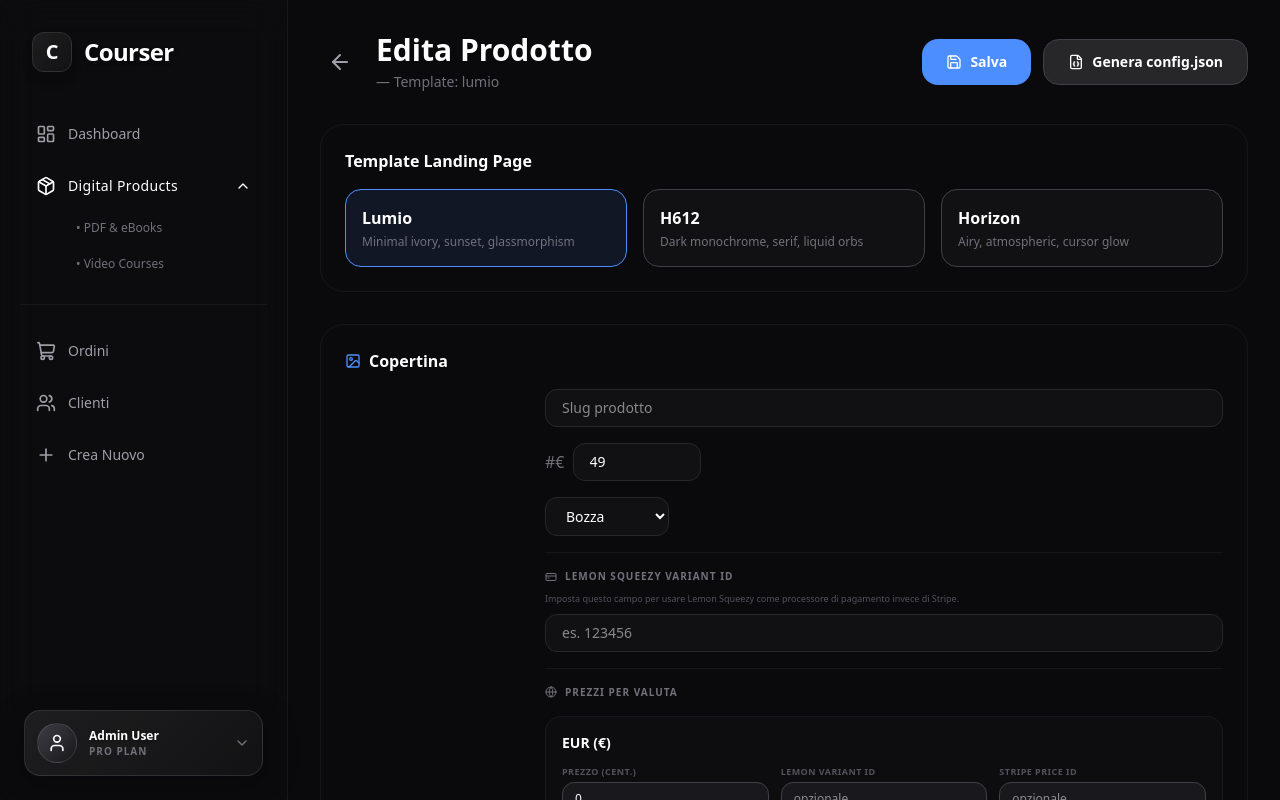
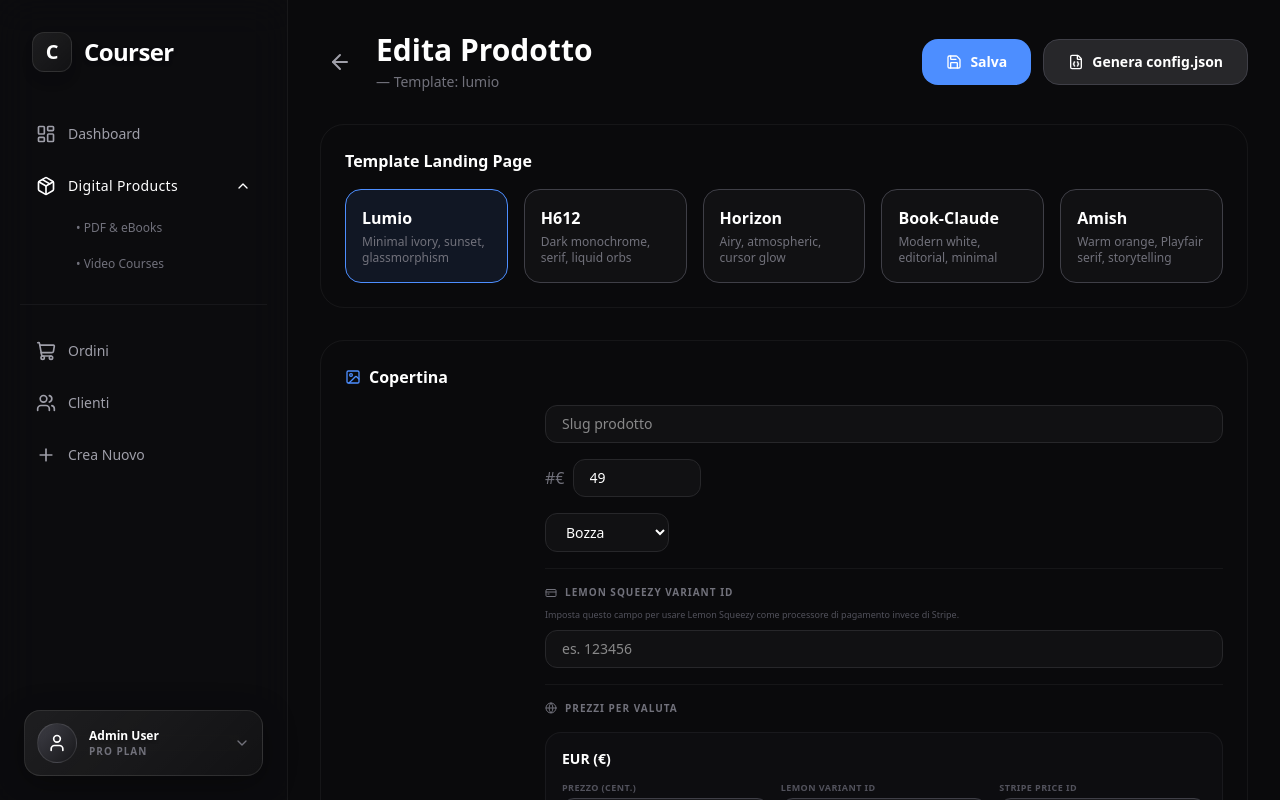
Before and after one commit to Marcuss-ops/Courser, a Next.js app: page /admin/products/1 in a window 1280 px wide. Built offline with nearby package versions, Linux system fonts and the light colour scheme; no server answers; the database is empty; a web font is replaced by a local one.

Commit message:
feat: add book-claude and amish templates to admin product editor

```diff
--- a/src/app/admin/products/[id]/page.tsx
+++ b/src/app/admin/products/[id]/page.tsx
@@ -236,7 +236,7 @@ export default function EditProductPage() {
         <section className="glass-card p-6 rounded-3xl border border-white/5">
           <div className="text-white font-semibold mb-4">Template Landing Page</div>
           <div className="flex gap-4">
-            {(["lumio", "h612", "horizon"] as TemplateId[]).map((t) => (
+            {(["lumio", "h612", "horizon", "book-claude", "amish"] as TemplateId[]).map((t) => (
               <button key={t} onClick={() => setTemplateId(t)}
                 className={`flex-1 p-4 rounded-2xl border transition text-left ${
                   templateId === t
@@ -248,6 +248,8 @@ export default function EditProductPage() {
                   {t === "lumio" && "Minimal ivory, sunset, glassmorphism"}
                   {t === "h612" && "Dark monochrome, serif, liquid orbs"}
                   {t === "horizon" && "Airy, atmospheric, cursor glow"}
+                  {t === "book-claude" && "Modern white, editorial, minimal"}
+                  {t === "amish" && "Warm orange, Playfair serif, storytelling"}
                 </div>
               </button>
             ))}
```
